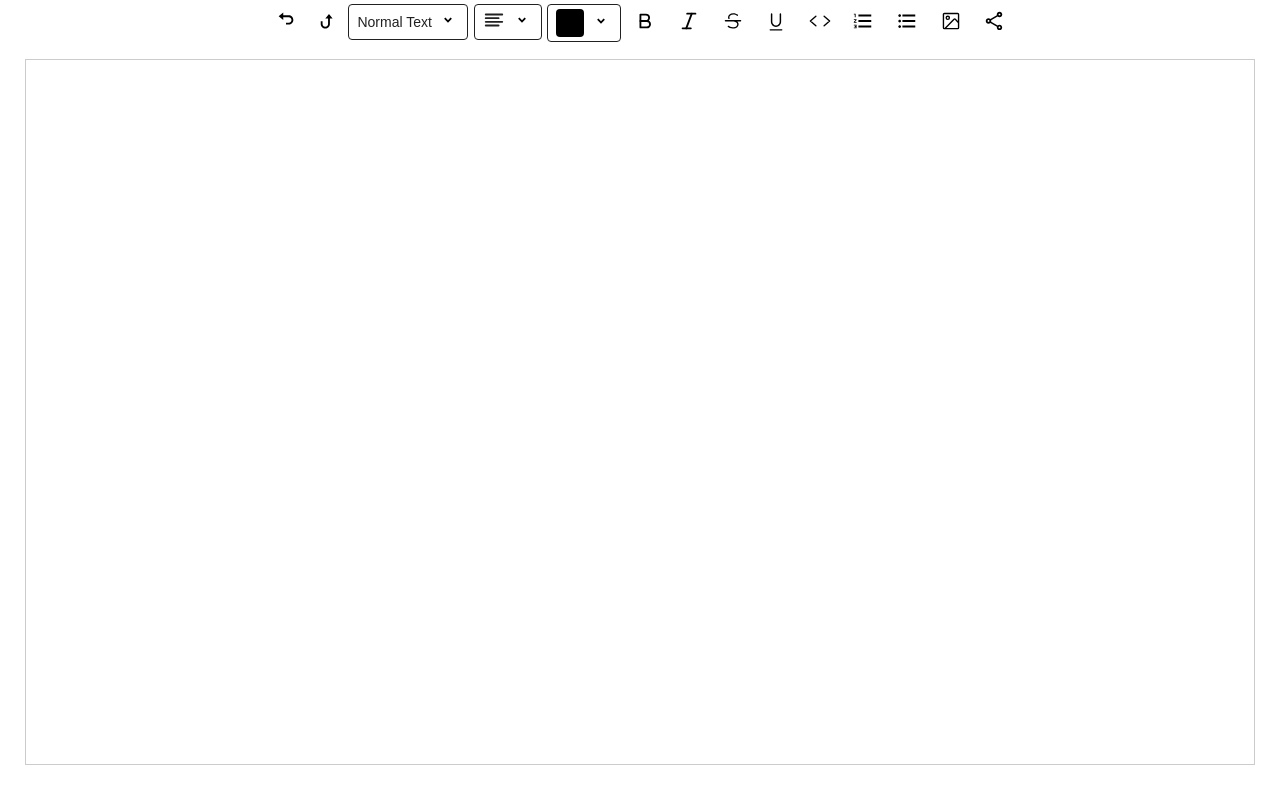
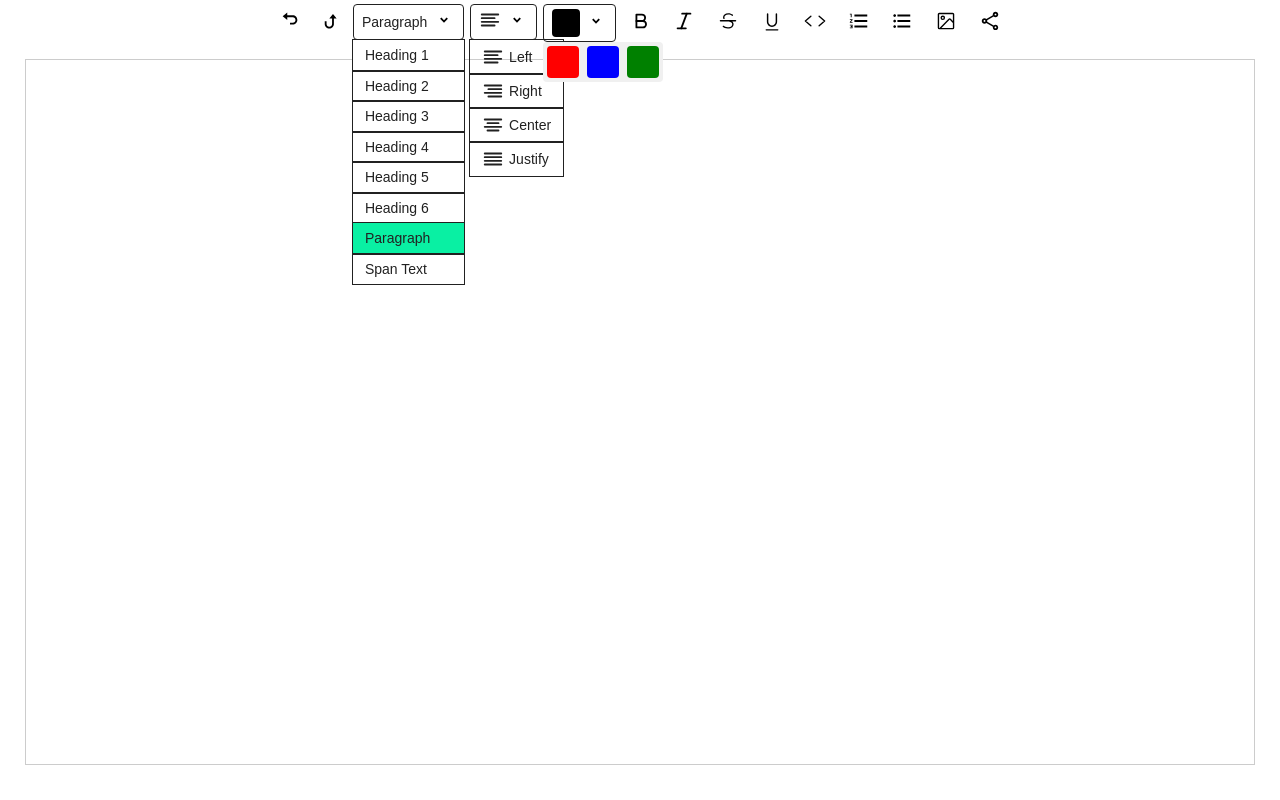
Before and after one commit to arun-kumar-1995/rich-text-editor, a React (Create React App) app in the folder frontend/: page / in a window 1280 px wide. Built offline with nearby package versions, Linux system fonts and the light colour scheme.

Commit message:
Text font completed

```diff
--- a/frontend/src/App.js
+++ b/frontend/src/App.js
@@ -22,9 +22,19 @@ import { IoCodeOutline } from "react-icons/io5";
 import "./styles/App.css";
 
 import EditorScreen from "./components/EditorScreen";
+import TextFont from "./components/TextFont";
 
 const App = () => {
-  const [textStyle , setTextStyle] = useState();
+  // for text style
+  const [textStyle, setTextStyle] = useState({
+    value: "p",
+    text: "Paragraph",
+  });
+
+  const handleTextStyle = (selectedTextStyle) => {
+    console.log("--------", selectedTextStyle);
+    setTextStyle(selectedTextStyle);
+  };
 
   return (
     <div className="rich-text-editor">
@@ -42,37 +52,18 @@ const App = () => {
         </div>
         <section className="text-styles">
           <div className="style-dropdown dropdown">
-            <div className="">Normal Text</div>
+            <div className="" value={textStyle.value}>
+              {textStyle.text}
+            </div>
             <button className="btn-icon arrow-down">
               <RiArrowDropDownLine />
             </button>
           </div>
-          <div className="text-style-selector selector">
-            <div className="text-style" value="h1">
-              Heading 1
-            </div>
-            <div className="text-style" value="h2">
-              Heading 2
-            </div>
-            <div className="text-style" value="h3">
-              Heading 3
-            </div>
-            <div className="text-style" value="h4">
-              Heading 4
-            </div>
-            <div className="text-style" value="h5">
-              Heading 5
-            </div>
-            <div className="text-style" value="h6">
-              Heading 6
-            </div>
-            <div className="text-style" value="p">
-              Normal text
-            </div>
-            <div className="text-style" value="span">
-              plain text
-            </div>
-          </div>
+
+          <TextFont
+            onHandleTextStyle={handleTextStyle}
+            currentTextStyle={textStyle}
+          />
         </section>
 
         <section className="text-alignment">
--- a/frontend/src/components/TextFont/index.js
+++ b/frontend/src/components/TextFont/index.js
@@ -1,15 +1,40 @@
-import React from "react";
+import React, { useState } from "react";
 
-const editorText = [{ value: "h1", text: "Heading 1" }];
-const TextFont = () => {
+const editorText = [
+  { value: "h1", text: "Heading 1" },
+  { value: "h2", text: "Heading 2" },
+  { value: "h3", text: "Heading 3" },
+  { value: "h4", text: "Heading 4" },
+  { value: "h5", text: "Heading 5" },
+  { value: "h6", text: "Heading 6" },
+  { value: "p", text: "Paragraph" },
+  { value: "span", text: "Span Text" },
+];
+const TextFont = ({ onHandleTextStyle, currentTextStyle }) => {
+  // handle on click events
+  const handleTextStyle = (e) => {
+    const value = e.target.getAttribute("data-value");
+    const text = e.target.innerText;
+    console.log("----------", value, text);
+    if (value && text) {
+      onHandleTextStyle({ text, value });
+    }
+  };
+
   return (
-    <>
+    <div className="text-style-selector selector" onClick={handleTextStyle}>
       {editorText.map((text) => (
-        <div className="text-style" value={text.value}>
+        <div
+          key={text.value}
+          className={`text-style ${
+            currentTextStyle.value === text.value ? "selected-text" : ""
+          }`}
+          data-value={text.value}
+        >
           {text.text}
         </div>
       ))}
-    </>
+    </div>
   );
 };
 
--- a/frontend/src/index.js
+++ b/frontend/src/index.js
@@ -3,8 +3,4 @@ import ReactDOM from "react-dom/client";
 import App from "./App";
 
 const root = ReactDOM.createRoot(document.getElementById("root"));
-root.render(
-  <React.StrictMode>
-    <App />
-  </React.StrictMode>
-);
+root.render(<App />);
--- a/frontend/src/styles/App.css
+++ b/frontend/src/styles/App.css
@@ -15,8 +15,8 @@ div.rich-top-nav section {
 
 .selector {
   position: absolute;
-  opacity: 0;
-  visibility: hidden;
+  /* opacity: 0;
+  visibility: hidden; */
   z-index: 1;
   transition: all 0.24s ease-in;
 }
@@ -64,6 +64,13 @@ button.editor-state {
   margin-left: 0.4em;
 }
 
+.text-style-selector {
+  background-color: #fff;
+}
+.text-style.selected-text {
+  background-color: #09f0a3;
+}
+
 /* text -color  */
 .current-color,
 .color {
```
